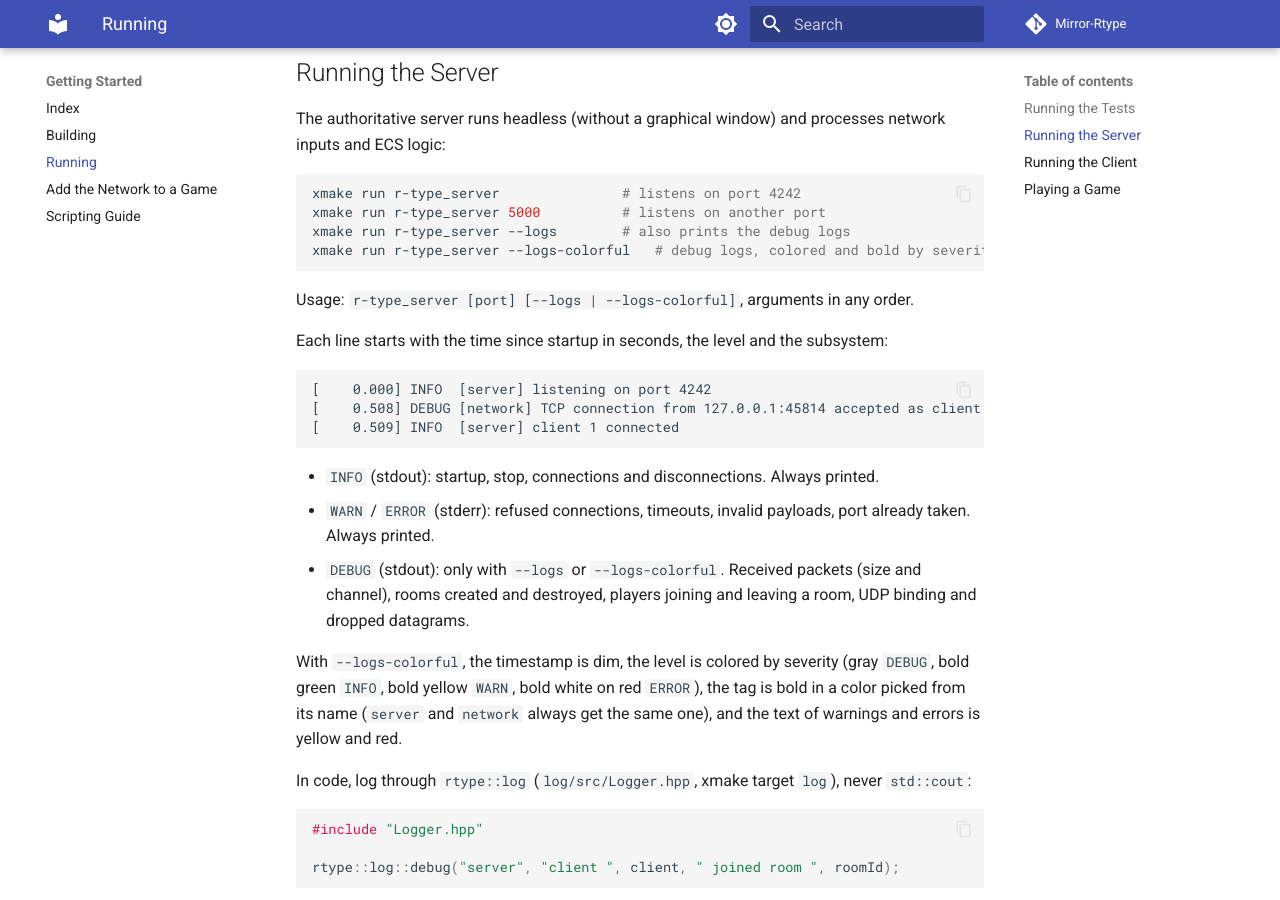
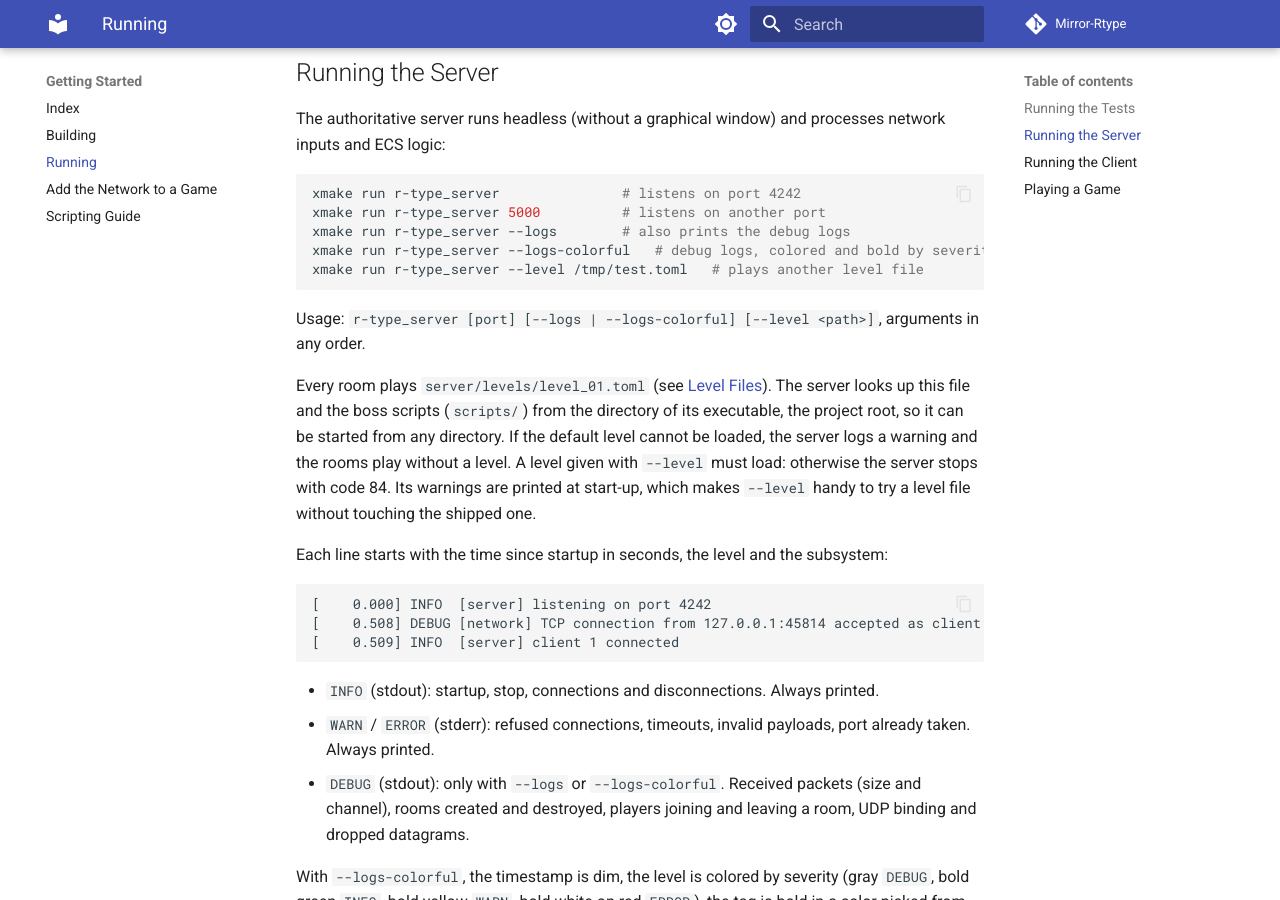
Before and after one commit to Matt4401/Mirror-Rtype, an MkDocs documentation site: the page built from docs/getting-started/running.md, in a window 1280 px wide and 900 px high, scrolled down 705 px. Built offline with MkDocs 1.6.1 and Material for MkDocs 9.7.7, drawn with Linux system fonts in a browser that asks for light colours; comment, search, counter and statistics services are not loaded.

Commit message:
docs(server): document the --level option and the data directory

````diff
--- a/docs/getting-started/running.md
+++ b/docs/getting-started/running.md
@@ -34,9 +34,16 @@ xmake run r-type_server               # listens on port 4242
 xmake run r-type_server 5000          # listens on another port
 xmake run r-type_server --logs        # also prints the debug logs
 xmake run r-type_server --logs-colorful   # debug logs, colored and bold by severity and origin
+xmake run r-type_server --level /tmp/test.toml   # plays another level file
 ```
 
-Usage: `r-type_server [port] [--logs | --logs-colorful]`, arguments in any order.
+Usage: `r-type_server [port] [--logs | --logs-colorful] [--level <path>]`, arguments in any order.
+
+Every room plays `server/levels/level_01.toml` (see [Level Files](../gameplay/levels.md)). The server looks up this file
+and the boss scripts (`scripts/`) from the directory of its executable, the project root, so it can be started from any
+directory. If the default level cannot be loaded, the server logs a warning and the rooms play without a level. A level
+given with `--level` must load: otherwise the server stops with code 84. Its warnings are printed at start-up, which
+makes `--level` handy to try a level file without touching the shipped one.
 
 Each line starts with the time since startup in seconds, the level and the subsystem:
 
````
